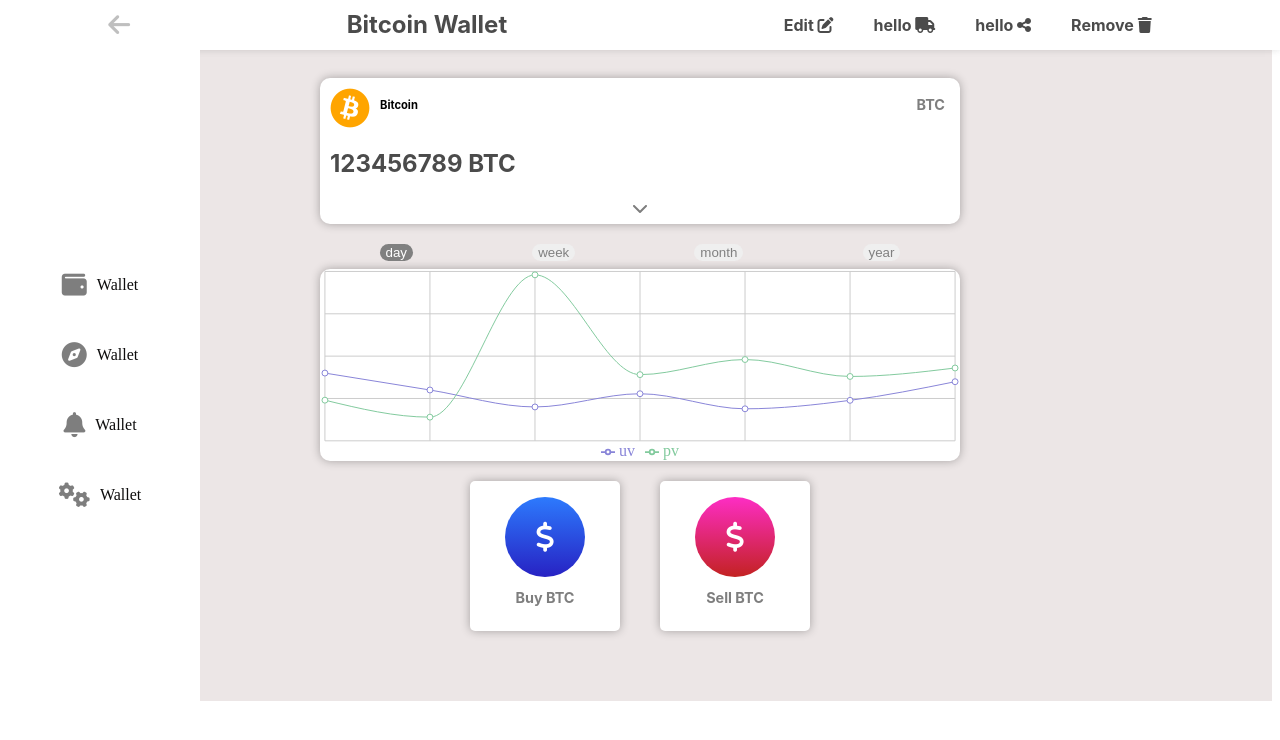
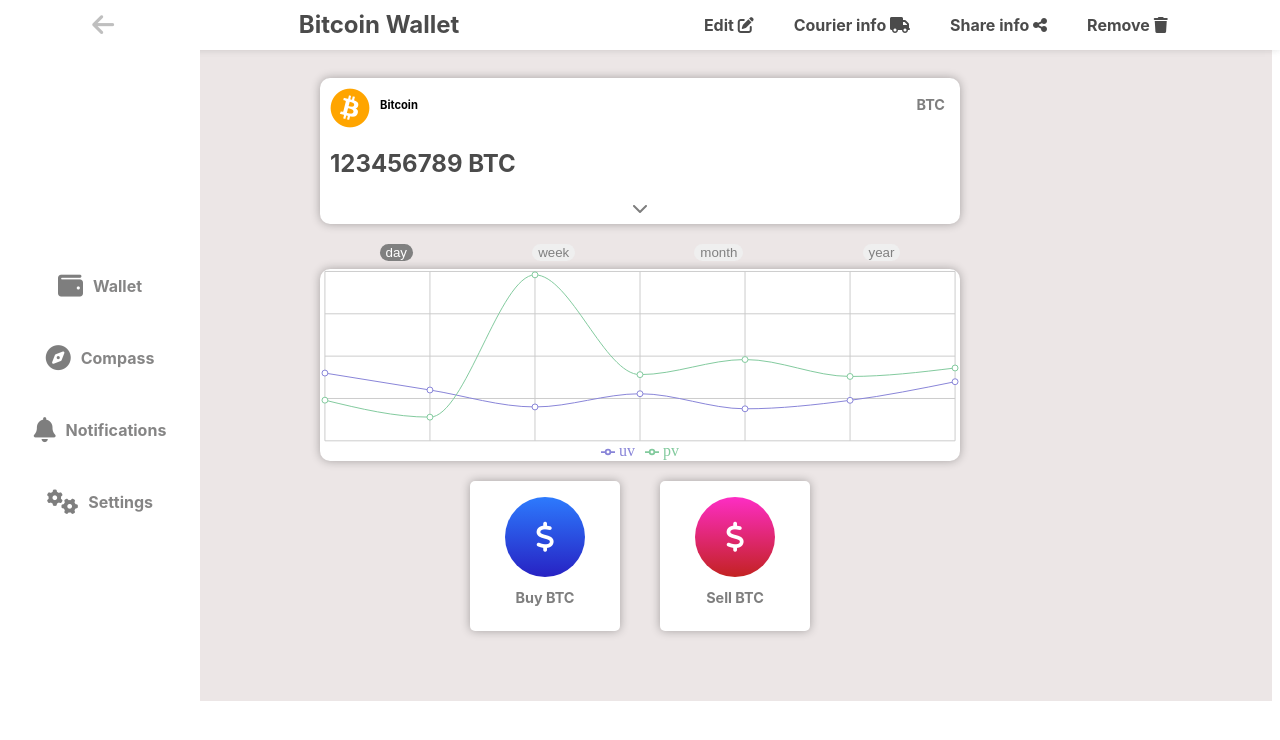
Before and after one commit to Immarculate/mathrank, a React (Vite) app: page / in a window 1280 px wide. Shown: the top 740 px of the page. Built offline with nearby package versions, Linux system fonts and the light colour scheme; a web font is replaced by a local one.

Commit message:
last commit

```diff
--- a/src/components/Hero.jsx
+++ b/src/components/Hero.jsx
@@ -6,6 +6,7 @@
   Line,
   // eslint-disable-next-line no-unused-vars
   XAxis,
+  // eslint-disable-next-line no-unused-vars
   YAxis,
   CartesianGrid,
   Tooltip,
@@ -139,7 +140,7 @@
 
      {/* large device */}
       <div className="flex flex-between mb-3 sm-none">
-        <div className="bg-white flex flex-col box items-center justify-center border-rounded h-2 w-2 m-3 shadow-box ">
+        <div className="bg-white flex flex-col flex-box box items-center justify-center border-rounded h-2 w-2 m-3 shadow-box ">
           <div className="flex justify-center items-center bg-blue-gradient border-rounded-3 h-4 w-4 mt-1">
             <i
               className="fas fa-dollar-sign"
--- a/src/components/Nav.jsx
+++ b/src/components/Nav.jsx
@@ -50,8 +50,8 @@
       <div className="flex mr-5">
         <ul className="flex list-none text-bold items-center opacity-75 body">
           <div className="m-3">Edit <i className="fas fa-edit"></i></div>
-          <div className="m-3">hello <i className="fas fa-truck"></i></div>
-          <div className="m-3">hello <i className="fas fa-share-alt"></i></div>
+          <div className="m-3">Courier info <i className="fas fa-truck"></i></div>
+          <div className="m-3">Share info <i className="fas fa-share-alt"></i></div>
           <div className="m-3">Remove <i className="fas fa-trash"></i></div>
         </ul>
       </div>
@@ -80,12 +80,13 @@
           style={{ color: "gray", fontSize: "25px", opacity: "0.5" }}
           onClick={toggleNav}
         />
-        <div className="navbar-menu bg-white items-last sidebar">
+        <div className="">
           {isNavOpen && (
-            <ul className="navbar-menu  flex justify-center mr-1">
+           <div className="navbar-menu mr-1 mt-1">
+           <ul className="bg-white flex-col justify-center mr-1">
               {navLinks.map((link) => (
                 <li className="list-none mt-1" key={link}>
-                  <div className="flex  justify-between">
+                  <div className="flex  justify-between items-center mr-2">
                     {" "}
                     {link.title}
                     {link.icon}
@@ -94,6 +95,7 @@
                 </li>
               ))}
             </ul>
+           </div>
           )}
         </div>
       </div>
--- a/src/components/SideBar.jsx
+++ b/src/components/SideBar.jsx
@@ -5,10 +5,10 @@
   return (
     <div className="h-full bg-white flex-col items-center  side-bar-div lg-bg-content">
       <div className='h-8 mt-6'>
-      <div className="flex justify-center items-center div w-7 border-rounded-2"><i className="fas fa-wallet" style={{ color: 'black', fontSize: '25px', opacity: '0.5' }}></i> <p className='ml-1'>Wallet</p></div>
-      <div className="flex justify-center items-center div w-7 border-rounded-2 mt-2"><i className="fas fa-compass" style={{ color: 'black', fontSize: '25px', opacity: '0.5' }}></i><p className='ml-1'>Wallet</p></div>
-      <div className="flex justify-center items-center div w-7 border-rounded-2 mt-2"><i className="fas fa-bell" style={{ color: 'black', fontSize: '25px', opacity: '0.5' }}></i><p className='ml-1'>Wallet</p></div>
-      <div className="flex justify-center items-center div w-7 border-rounded-2 mt-2"><i className="fas fa-cogs" style={{ color: 'black', fontSize: '25px', opacity: '0.5', hover: 'white' }}></i><p className='ml-1'>Wallet</p></div>
+      <div className="flex justify-center items-center div w-7 border-rounded-2"><i className="fas fa-wallet" style={{ color: 'black', fontSize: '25px', opacity: '0.5' }}></i> <p className='ml-1 body text-bold opacity-50'>Wallet</p></div>
+      <div className="flex justify-center items-center div w-7 border-rounded-2 mt-2"><i className="fas fa-compass" style={{ color: 'black', fontSize: '25px', opacity: '0.5' }}></i><p className='ml-1 body opacity-50 text-bold'>Compass</p></div>
+      <div className="flex justify-center items-center div w-7 border-rounded-2 mt-2"><i className="fas fa-bell" style={{ color: 'black', fontSize: '25px', opacity: '0.5' }}></i><p className='ml-1 body opacity-50 text-bold'>Notifications</p></div>
+      <div className="flex justify-center items-center div w-7 border-rounded-2 mt-2"><i className="fas fa-cogs" style={{ color: 'black', fontSize: '25px', opacity: '0.5', hover: 'white' }}></i><p className='ml-1 body opacity-50 text-bold'>Settings</p></div>
       </div>
     </div>
   );
--- a/src/styles.css
+++ b/src/styles.css
@@ -143,10 +143,10 @@
 .navbar-menu {
     display: flex;
     flex-direction: column;
-
+    justify-content: center;
     position: absolute;
-    top: 19px;
-    right: 5px;
+    top: 45px;
+    right: 0px;
     background-color: #fffafa;
     min-width: 100px;
     border-radius: 5px;
@@ -203,9 +203,11 @@
     cursor: pointer;
     color: #fff;
     background-color: gray;
+    transition: all 0.3s ease;
   }
   .box:hover {
-    transform: translate(16px);
+    width: 180px; /* Set the width you want on hover */
+    height: 180px;
   }
 
   .nav-bar {
@@ -224,6 +226,14 @@
     border-radius: 20px;
   }
 
+  .flex-box {
+    transition: all 0.3s ease; /* Add a smooth transition effect */
+  }
+
+  .flex-box:hover {
+    width: 150px; /* Set the width you want on hover */
+    height: 150px; /* Set the height you want on hover */
+  }
 
   .expandable-container {
     transition: max-height 1.5s ease-in-out; /* Adjust the duration and easing as needed */
```
